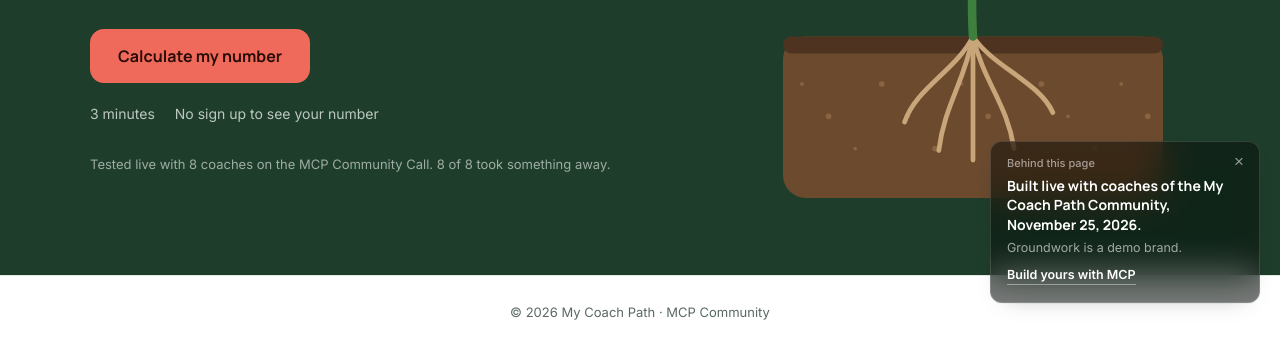
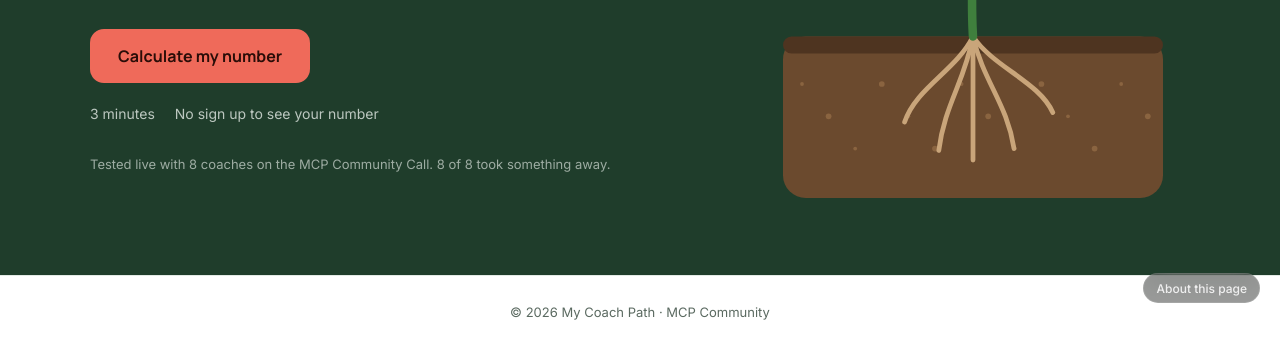
Before and after one commit to thetomaris/mycoachpath-site, a plain HTML site: page site/thanksgiving/index.html in a window 1280 px wide. Shown: the part 477-826 px from the top of the page. Drawn offline with Linux system fonts and the light colour scheme.

Commit message:
Thanksgiving page: quiet about pill, card on click

```diff
--- a/site/thanksgiving/index.html
+++ b/site/thanksgiving/index.html
@@ -139,16 +139,17 @@ form{display:grid;gap:14px;margin-top:20px}
 .bknote{font-size:13px;color:var(--mut);text-align:center}
 .formrow{display:flex;flex-wrap:wrap;gap:12px 22px;align-items:center}
 .about{position:fixed;right:20px;bottom:20px;z-index:40;display:flex;flex-direction:column;align-items:flex-end}
-.aboutpill{min-height:32px;padding:0 13px;border-radius:40px;border:1px solid rgba(255,255,255,.14);background:rgba(12,16,14,.5);-webkit-backdrop-filter:blur(14px);backdrop-filter:blur(14px);color:#fff;font:500 12px Inter,sans-serif;cursor:pointer;box-shadow:none;transition:opacity .3s,transform .3s}
-.about.open .aboutpill,.about:not(.ready) .aboutpill{opacity:0;transform:translateY(8px);pointer-events:none}
-.aboutcard{position:absolute;right:0;bottom:0;width:min(270px,calc(100vw - 24px));background:rgba(12,16,14,.55);-webkit-backdrop-filter:blur(18px) saturate(140%);backdrop-filter:blur(18px) saturate(140%);border:1px solid rgba(255,255,255,.14);color:#fff;border-radius:12px;padding:14px 16px 15px;box-shadow:0 8px 24px -16px rgba(0,0,0,.35);opacity:0;transform:translateY(6px);pointer-events:none;transition:opacity .35s ease,transform .35s ease}
+.aboutpill{min-height:30px;padding:0 12px;border-radius:30px;border:1px solid rgba(255,255,255,.12);background:rgba(12,16,14,.42);-webkit-backdrop-filter:blur(12px);backdrop-filter:blur(12px);color:rgba(255,255,255,.85);font:500 12px Inter,sans-serif;cursor:pointer;transition:opacity .3s,background .2s}
+.aboutpill:hover{background:rgba(12,16,14,.7);color:#fff}
+.about.open .aboutpill,.about:not(.ready) .aboutpill{opacity:0;pointer-events:none}
+.aboutcard{position:absolute;right:0;bottom:0;width:min(330px,calc(100vw - 24px));background:#000;color:#fff;border-radius:16px;padding:20px 24px 22px;box-shadow:0 24px 60px -18px rgba(0,0,0,.55);opacity:0;transform:translateY(8px);pointer-events:none;transition:opacity .3s ease,transform .3s ease}
 .about.open .aboutcard{opacity:1;transform:none;pointer-events:auto}
-.aboutl{font:500 11px Inter,sans-serif;color:rgba(255,255,255,.55);margin:0 0 6px}
-.aboutm{font:600 14px/1.4 Manrope,sans-serif;margin:0;padding-right:16px;text-wrap:pretty}
-.abouts{font:400 12.5px/1.45 Inter,sans-serif;color:rgba(255,255,255,.6);margin:5px 0 0}
-.aboutcard a{display:inline-block;margin-top:10px;font:600 12.5px Inter,sans-serif;color:#fff;text-decoration:none;border-bottom:1px solid rgba(255,255,255,.4);padding-bottom:2px}
+.aboutl{font:500 12px Inter,sans-serif;color:rgba(255,255,255,.55);margin:0 0 10px}
+.aboutm{font:600 17px/1.4 Manrope,sans-serif;letter-spacing:-.005em;margin:0;padding-right:18px;text-wrap:pretty}
+.abouts{font:400 14px/1.5 Inter,sans-serif;color:rgba(255,255,255,.65);margin:8px 0 0}
+.aboutcard a{display:inline-block;margin-top:16px;font:600 14px Inter,sans-serif;color:#fff;text-decoration:none;border-bottom:1px solid rgba(255,255,255,.4);padding-bottom:2px}
 .aboutcard a:hover{border-color:#fff}
-.aboutx{position:absolute;top:6px;right:6px;width:28px;height:28px;border:0;background:none;color:rgba(255,255,255,.55);font-size:17px;line-height:1;cursor:pointer;border-radius:50%}
+.aboutx{position:absolute;top:12px;right:12px;width:32px;height:32px;border:0;background:none;color:rgba(255,255,255,.55);font-size:20px;line-height:1;cursor:pointer;border-radius:50%}
 .aboutx:hover{color:#fff;background:rgba(255,255,255,.08)}
 @media(max-width:600px){.about{right:12px;bottom:12px}}
 @media(prefers-reduced-motion:reduce){.aboutcard,.aboutpill{transition:opacity .2s}}
@@ -312,7 +313,7 @@ footer{font-size:13px;color:var(--mut);text-align:center;padding:26px 16px;borde
 </section>
 
 <aside class="about" id="about" aria-label="About this page">
-  <button class="aboutpill" id="aboutOpen" aria-expanded="false">About this example</button>
+  <button class="aboutpill" id="aboutOpen" aria-expanded="false">About this page</button>
   <div class="aboutcard" id="aboutCard" role="dialog" aria-label="About this example">
     <button class="aboutx" id="aboutClose" aria-label="Close">×</button>
     <p class="aboutl">Behind this page</p>
@@ -517,7 +518,7 @@ const ab=$('about');
 function abOpen(v){ab.classList.toggle('open',v);$('aboutOpen').setAttribute('aria-expanded',String(v))}
 $('aboutOpen').addEventListener('click',()=>abOpen(true));
 $('aboutClose').addEventListener('click',()=>abOpen(false));
-setTimeout(()=>{ab.classList.add('ready');if(S.step!==2)abOpen(true)},3500);
+setTimeout(()=>ab.classList.add('ready'),2500);
 S.preview=location.hash==='#preview';
 if(S.preview)document.querySelector('.testbar').classList.add('show');
 window.addEventListener('hashchange',()=>{if(S.preview)return;const m=/^#step-([2-4])$/.exec(location.hash);const n=m?+m[1]:1;if(n!==S.step)go(n,true)});
```
